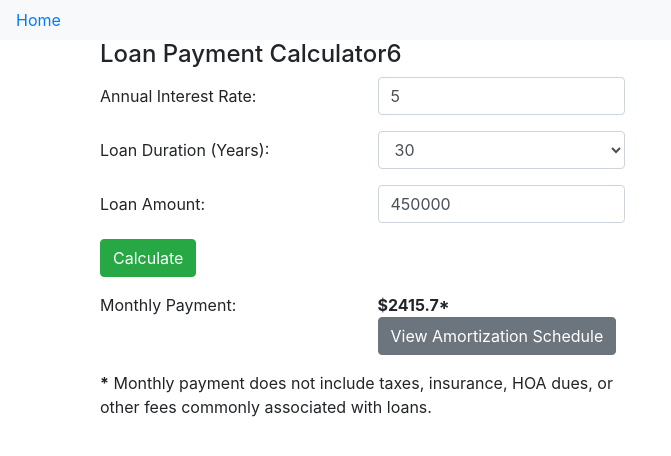
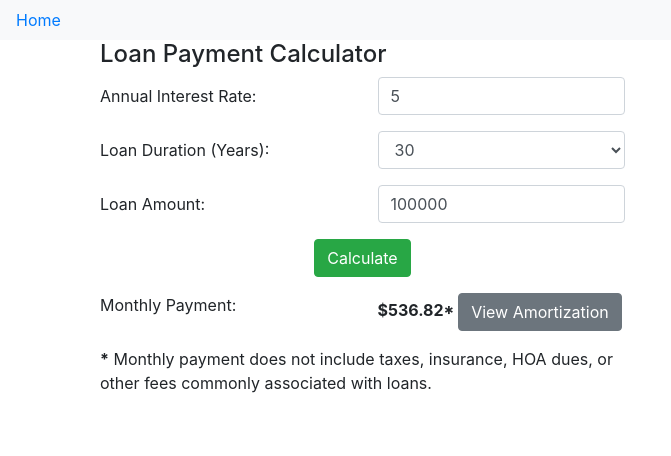
Before and after one commit to jlangevin/budget-tools, a React (Create React App) app: page /MonthlyLoanPayment in a window 1280 px wide. Shown: the top 456 px of the page, without its empty margins (0-671 px from the left). Built offline with nearby package versions, Linux system fonts and the light colour scheme.

Commit message:
Refactor to reduce change handlers, fix bootstrap form warning display

```diff
--- a/src/components/calculators/MonthlyLoanPayment.js
+++ b/src/components/calculators/MonthlyLoanPayment.js
@@ -10,10 +10,6 @@ import {
   FormGroup,
   Input,
   Label,
-  Modal,
-  ModalBody,
-  ModalFooter,
-  ModalHeader,
   Tooltip
 } from 'reactstrap';
 
@@ -29,13 +25,16 @@ class MonthlyLoanPayment extends Component {
   state = {
     rate             : 5,
     rateTipOpen      : false,
-    rateError        : null,
+    rateError        : false,
+
     duration         : 30,
     durationTipOpen  : false,
-    durationError    : null,
-    principal        : 450000,
+    durationError    : false,
+
+    principal        : 100000,
     principalTipOpen : false,
-    principalError   : null,
+    principalError   : false,
+
     payment          : null,
     amortizationOpen : false
   };
@@ -44,44 +43,64 @@ class MonthlyLoanPayment extends Component {
     this.calculatePayment();
   }
 
-  handleAPRChange = (event) => {
+  getFieldSettings = (fieldName) => {
+    const settings = {
+      rate: {
+        wholeNums  : 2,
+        decimalNums: 2
+      },
+      duration: {
+        wholeNums  : 2,
+        decimalNums: 0
+      },
+      principal: {
+        wholeNums  : 10,
+        decimalNums: 0
+      },
+    };
+    return settings[fieldName];
+  }
+
+  handleFieldChange = (event) => {
     let { name, value } = event.currentTarget;
-    let validVal = getValidDecimal(value, 2, 2);
-    if (value.length === 0 || validVal.length > 0) {
-      this.setState({ [name]: validVal });
+    let { wholeNums, decimalNums } = this.getFieldSettings(name);
+    let validValue = getValidDecimal(value, wholeNums, decimalNums);
+
+    if (value.length === 0 ) {
+      this.setState({
+        [name]           : value,
+        payment          : null,
+        [`${name}Error`] : true
+      });
+    } else if ( validValue.length > 0 ) {
+      this.setState({
+        [name]           : validValue,
+        payment          : null,
+        [`${name}Error`] : false
+      });
     }
   };
 
-  handlePrincipalChange = (event) => {
-    let { name, value } = event.currentTarget;
-    let validVal = getValidDecimal(value, 10, 2);
-    if (value.length === 0 || validVal.length > 0) {
-      this.setState({ [name]: validVal });
-    }
-  };
-
-  handleFieldChange = (event) => {
-    let { name, value } = event.currentTarget;
-    this.setState({ [name]: value });
-  };
+  fieldIsValid = (fieldValue) => {
+    return ( fieldValue.length === 0 || fieldValue === '.' ) ? false : true;
+  }
 
   calculatePayment = () => {
     let { rate, duration, principal } = this.state;
+    let newPayment = ( this.fieldIsValid(rate) && this.fieldIsValid(duration) && this.fieldIsValid(principal) ) ?
+                     calculateMonthlyPayment(rate, duration, principal) :
+                     null;
 
-    let stateUpdates = {
-      rateError      : ( typeof rate      !== 'number' ) ? { invalid: true } : null,
-      principalError : ( typeof principal !== 'number' ) ? { invalid: true } : null,
-      payment        : ( typeof rate      !== 'number' || typeof duration  !== 'number' ) ?
-                       null :
-                       calculateMonthlyPayment(rate, duration, principal)
-    };
-
-    this.setState(stateUpdates);
+    this.setState({ payment: newPayment });
   }
 
   toggleOpen = (key) => {
     let isOpen = this.state[key];
     this.setState({ [key]: !isOpen });
+  }
+
+  allowAmortization = () => {
+    return this.state.payment !== null ? true : false;
   }
 
   durationOptions = [
@@ -111,7 +130,7 @@ class MonthlyLoanPayment extends Component {
 
     return (
       <Container>
-        <h4>Loan Payment Calculator6</h4>
+        <h4>Loan Payment Calculator</h4>
 
         <Form>
           <FormGroup row>
@@ -133,14 +152,10 @@ class MonthlyLoanPayment extends Component {
                 name     = 'rate'
                 id       = 'rate'
                 value    = { rate }
-                onChange = { this.handleAPRChange }
-                { ...rateError }
+                onChange = { this.handleFieldChange }
+                invalid  = { rateError }
               />
-
-              {
-                rateError !== null &&
-                <FormFeedback>Rate is required</FormFeedback>
-              }
+              <FormFeedback>Rate is required</FormFeedback>
             </Col>
           </FormGroup>
 
@@ -191,19 +206,17 @@ class MonthlyLoanPayment extends Component {
                 name     = 'principal'
                 id       = 'principal'
                 value    = { principal }
-                onChange = { this.handlePrincipalChange }
-                { ...principalError }
+                onChange = { this.handleFieldChange }
+                invalid  = { principalError }
               />
+              <FormFeedback>Principal is required</FormFeedback>
             </Col>
-
-            {
-              principalError !== null &&
-              <FormFeedback>Principal is required</FormFeedback>
-            }
           </FormGroup>
 
           <FormGroup row>
-            <Col xs={ 12 } md={ 8 } lg={ 6 }>
+            <Col
+              xs={ 12 } sm={ 12 } md={ 8 } lg={ 6 }
+              className="text-center">
               <Button
                 color   = "success"
                 onClick = { this.calculatePayment }
@@ -222,19 +235,18 @@ class MonthlyLoanPayment extends Component {
               <b>
                 {
                   payment !== null ?
-                  `$${payment}*` :
+                  `$${payment}* ` :
                   null
                 }
               </b>
 
               {
-                payment !== null ?
+                this.allowAmortization() ?
                 <Button
                   block={ false }
-                  tag="Link"
                   onClick={ () => this.toggleOpen('amortizationOpen') }
                 >
-                  View Amortization Schedule
+                  View Amortization
                 </Button> :
                 null
               }
@@ -250,8 +262,10 @@ class MonthlyLoanPayment extends Component {
         </Form>
 
         {
-          amortizationOpen &&
-          payment !== null ?
+          (
+            amortizationOpen &&
+            this.allowAmortization()
+          ) ?
           <LoanAmortization
             rate         = { rate }
             duration     = { duration }
--- a/src/utils/loans.js
+++ b/src/utils/loans.js
@@ -5,7 +5,7 @@ const formatMoney = (number) => {
 const getValidDecimal = (value, wholePlaces = 2, decimalPlaces = 2) => {
   let regex = new RegExp("((?:\\d{0," + wholePlaces + "})(?:\\.\\d{0," + decimalPlaces + "}|\\d{0}))");
   let match = value.match(regex);
-  return match.length ? match[0] : '';
+  return match.length ? match[0] : null;
 };
 
 const roundNum = (num) => {
```
